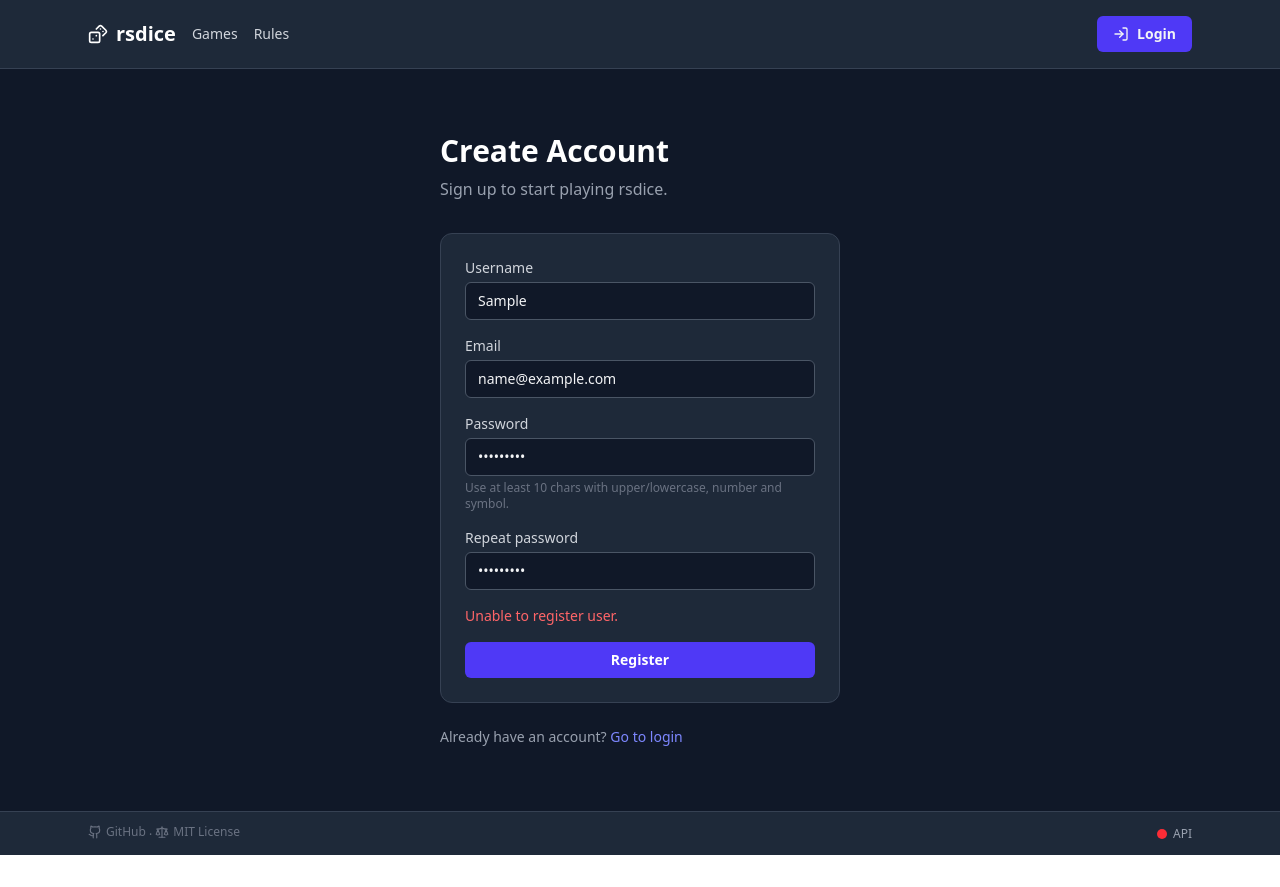
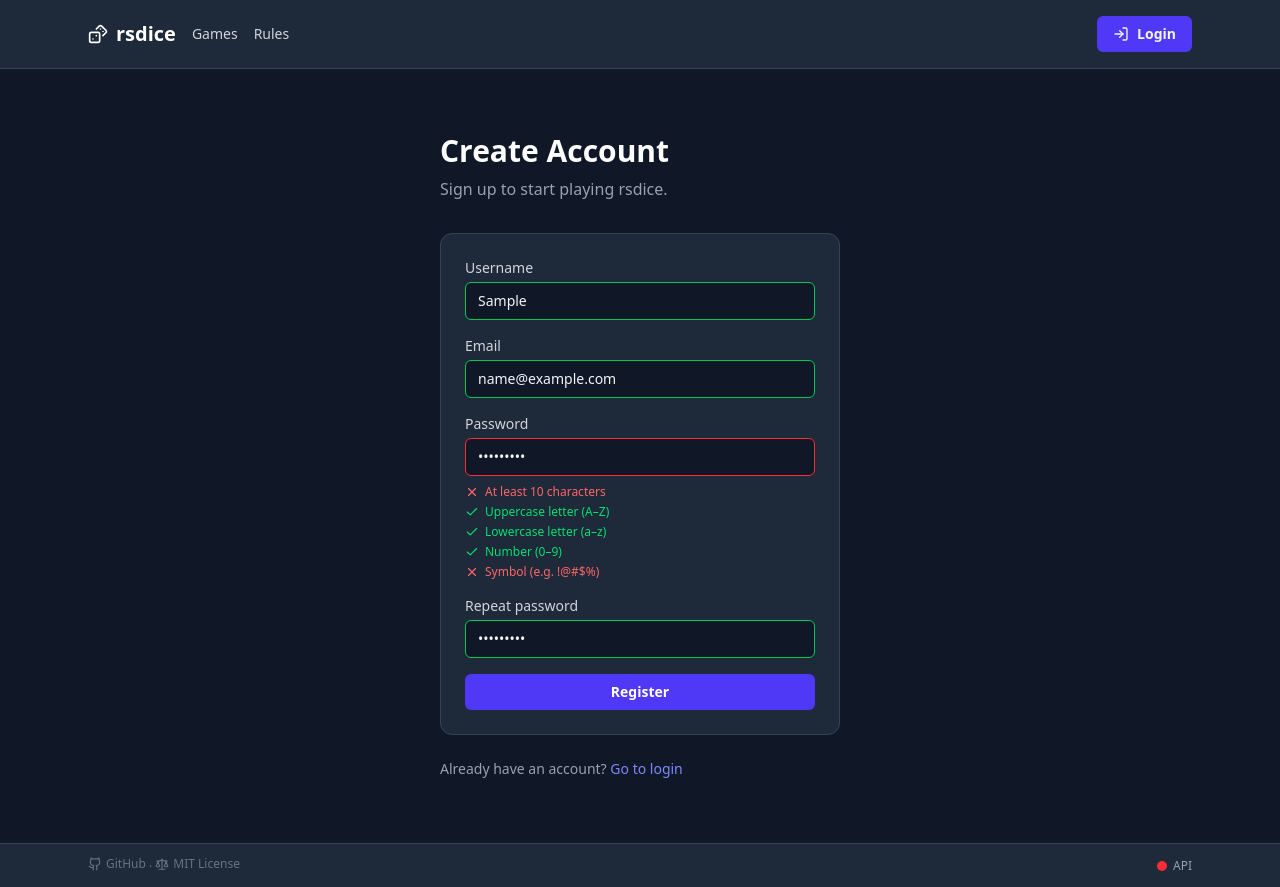
Before and after one commit to LHelge/rsdice, a React (Vite) app in the folder frontend/: page /register in a window 1280 px wide. Both pictures are taken after typing "Sample", "name@example.com", "Sample123", "Sample123" into the empty fields and a click on the button "Register". Before the commit the page ends 855 px from the top, so only its background shows below. Built offline with nearby package versions, Linux system fonts and the light colour scheme; no server answers.

Commit message:
feat(frontend): Form input validation

```diff
--- /dev/null
+++ b/frontend/src/components/PasswordRequirements.tsx
@@ -0,0 +1,30 @@
+import { Check, X } from "lucide-react";
+import type { PasswordRules } from "../utils/validation";
+
+const RULES: { key: keyof PasswordRules; label: string }[] = [
+    { key: "length", label: "At least 10 characters" },
+    { key: "uppercase", label: "Uppercase letter (A–Z)" },
+    { key: "lowercase", label: "Lowercase letter (a–z)" },
+    { key: "number", label: "Number (0–9)" },
+    { key: "symbol", label: "Symbol (e.g. !@#$%)" },
+];
+
+type PasswordRequirementsProps = {
+    rules: PasswordRules;
+};
+
+export default function PasswordRequirements({ rules }: PasswordRequirementsProps) {
+    return (
+        <ul className="mt-2 space-y-1">
+            {RULES.map(({ key, label }) => {
+                const met = rules[key];
+                return (
+                    <li key={key} className={`flex items-center gap-1.5 text-xs ${met ? "text-green-400" : "text-red-400"}`}>
+                        {met ? <Check className="w-3.5 h-3.5 shrink-0" /> : <X className="w-3.5 h-3.5 shrink-0" />}
+                        {label}
+                    </li>
+                );
+            })}
+        </ul>
+    );
+}
--- a/frontend/src/pages/Profile.tsx
+++ b/frontend/src/pages/Profile.tsx
@@ -1,6 +1,8 @@
 import { useState } from "react";
 import type { FormEvent } from "react";
 import { ApiError, changePassword, type User } from "../api/auth";
+import PasswordRequirements from "../components/PasswordRequirements";
+import { checkPassword, fieldClass, isPasswordValid } from "../utils/validation";
 
 type ProfileProps = {
     user: User;
@@ -14,13 +16,23 @@ export default function Profile({ user }: ProfileProps) {
     const [error, setError] = useState<string | null>(null);
     const [success, setSuccess] = useState<string | null>(null);
 
+    const [touched, setTouched] = useState({
+        currentPassword: false,
+        newPassword: false,
+        repeatNewPassword: false,
+    });
+    const touch = (field: keyof typeof touched) => setTouched((t) => ({ ...t, [field]: true }));
+
+    const passwordRules = checkPassword(newPassword);
+    const newPasswordValid = isPasswordValid(passwordRules);
+    const repeatValid = newPassword.length > 0 && repeatNewPassword === newPassword;
+    const currentPasswordValid = currentPassword.length > 0;
+
     const handlePasswordChange = async (event: FormEvent<HTMLFormElement>) => {
         event.preventDefault();
+        setTouched({ currentPassword: true, newPassword: true, repeatNewPassword: true });
 
-        if (newPassword !== repeatNewPassword) {
-            setError("New passwords do not match.");
-            return;
-        }
+        if (!currentPasswordValid || !newPasswordValid || !repeatValid) return;
 
         setSubmitting(true);
         setError(null);
@@ -31,6 +43,7 @@ export default function Profile({ user }: ProfileProps) {
             setCurrentPassword("");
             setNewPassword("");
             setRepeatNewPassword("");
+            setTouched({ currentPassword: false, newPassword: false, repeatNewPassword: false });
             setSuccess("Password updated successfully.");
         } catch (submitError) {
             if (submitError instanceof ApiError) {
@@ -77,11 +90,15 @@ export default function Profile({ user }: ProfileProps) {
                         <input
                             id="profile-current-password"
                             type="password"
-                            className="w-full rounded-md border border-gray-600 bg-gray-900 px-3 py-2 text-sm text-gray-100 focus:outline-none focus:ring-2 focus:ring-indigo-500"
+                            className={fieldClass(touched.currentPassword, currentPasswordValid)}
                             value={currentPassword}
                             onChange={(event) => setCurrentPassword(event.target.value)}
+                            onBlur={() => touch("currentPassword")}
                             required
                         />
+                        {touched.currentPassword && !currentPasswordValid && (
+                            <p className="mt-1 text-xs text-red-400">Enter your current password.</p>
+                        )}
                     </div>
 
                     <div>
@@ -91,12 +108,13 @@ export default function Profile({ user }: ProfileProps) {
                         <input
                             id="profile-password"
                             type="password"
-                            className="w-full rounded-md border border-gray-600 bg-gray-900 px-3 py-2 text-sm text-gray-100 focus:outline-none focus:ring-2 focus:ring-indigo-500"
+                            className={fieldClass(touched.newPassword, newPasswordValid)}
                             value={newPassword}
                             onChange={(event) => setNewPassword(event.target.value)}
+                            onBlur={() => touch("newPassword")}
                             required
                         />
-                        <p className="mt-1 text-xs text-gray-500">Use at least 10 chars with upper/lowercase, number and symbol.</p>
+                        {newPassword.length > 0 && <PasswordRequirements rules={passwordRules} />}
                     </div>
 
                     <div>
@@ -106,11 +124,15 @@ export default function Profile({ user }: ProfileProps) {
                         <input
                             id="profile-repeat-password"
                             type="password"
-                            className="w-full rounded-md border border-gray-600 bg-gray-900 px-3 py-2 text-sm text-gray-100 focus:outline-none focus:ring-2 focus:ring-indigo-500"
+                            className={fieldClass(touched.repeatNewPassword, repeatValid)}
                             value={repeatNewPassword}
                             onChange={(event) => setRepeatNewPassword(event.target.value)}
+                            onBlur={() => touch("repeatNewPassword")}
                             required
                         />
+                        {touched.repeatNewPassword && !repeatValid && repeatNewPassword.length > 0 && (
+                            <p className="mt-1 text-xs text-red-400">Passwords do not match.</p>
+                        )}
                     </div>
 
                     {error && <p className="text-sm text-red-400">{error}</p>}
--- a/frontend/src/pages/Register.tsx
+++ b/frontend/src/pages/Register.tsx
@@ -2,6 +2,8 @@ import { useState } from "react";
 import type { FormEvent } from "react";
 import { Link, useNavigate } from "react-router-dom";
 import { ApiError, register, type User } from "../api/auth";
+import PasswordRequirements from "../components/PasswordRequirements";
+import { checkPassword, fieldClass, isPasswordValid } from "../utils/validation";
 
 type RegisterProps = {
     onRegistered: (user: User) => void;
@@ -16,12 +18,27 @@ export default function Register({ onRegistered }: RegisterProps) {
     const [submitting, setSubmitting] = useState(false);
     const [error, setError] = useState<string | null>(null);
 
+    const [touched, setTouched] = useState({
+        username: false,
+        email: false,
+        password: false,
+        repeatPassword: false,
+    });
+
+    const touch = (field: keyof typeof touched) =>
+        setTouched((t) => ({ ...t, [field]: true }));
+
+    const passwordRules = checkPassword(password);
+    const passwordValid = isPasswordValid(passwordRules);
+    const emailValid = /^[^\s@]+@[^\s@]+\.[^\s@]+$/.test(email);
+    const usernameValid = username.trim().length >= 3;
+    const repeatValid = password.length > 0 && repeatPassword === password;
+
     const handleSubmit = async (event: FormEvent<HTMLFormElement>) => {
         event.preventDefault();
-        if (password !== repeatPassword) {
-            setError("Passwords do not match.");
-            return;
-        }
+        setTouched({ username: true, email: true, password: true, repeatPassword: true });
+
+        if (!usernameValid || !emailValid || !passwordValid || !repeatValid) return;
 
         setSubmitting(true);
         setError(null);
@@ -53,11 +70,15 @@ export default function Register({ onRegistered }: RegisterProps) {
                     </label>
                     <input
                         id="register-username"
-                        className="w-full rounded-md border border-gray-600 bg-gray-900 px-3 py-2 text-sm text-gray-100 focus:outline-none focus:ring-2 focus:ring-indigo-500"
+                        className={fieldClass(touched.username, usernameValid)}
                         value={username}
                         onChange={(event) => setUsername(event.target.value)}
+                        onBlur={() => touch("username")}
                         required
                     />
+                    {touched.username && !usernameValid && (
+                        <p className="mt-1 text-xs text-red-400">Username must be at least 3 characters.</p>
+                    )}
                 </div>
 
                 <div>
@@ -67,11 +88,15 @@ export default function Register({ onRegistered }: RegisterProps) {
                     <input
                         id="register-email"
                         type="email"
-                        className="w-full rounded-md border border-gray-600 bg-gray-900 px-3 py-2 text-sm text-gray-100 focus:outline-none focus:ring-2 focus:ring-indigo-500"
+                        className={fieldClass(touched.email, emailValid)}
                         value={email}
                         onChange={(event) => setEmail(event.target.value)}
+                        onBlur={() => touch("email")}
                         required
                     />
+                    {touched.email && !emailValid && (
+                        <p className="mt-1 text-xs text-red-400">Enter a valid email address.</p>
+                    )}
                 </div>
 
                 <div>
@@ -81,12 +106,13 @@ export default function Register({ onRegistered }: RegisterProps) {
                     <input
                         id="register-password"
                         type="password"
-                        className="w-full rounded-md border border-gray-600 bg-gray-900 px-3 py-2 text-sm text-gray-100 focus:outline-none focus:ring-2 focus:ring-indigo-500"
+                        className={fieldClass(touched.password, passwordValid)}
                         value={password}
                         onChange={(event) => setPassword(event.target.value)}
+                        onBlur={() => touch("password")}
                         required
                     />
-                    <p className="mt-1 text-xs text-gray-500">Use at least 10 chars with upper/lowercase, number and symbol.</p>
+                    {password.length > 0 && <PasswordRequirements rules={passwordRules} />}
                 </div>
 
                 <div>
@@ -96,11 +122,15 @@ export default function Register({ onRegistered }: RegisterProps) {
                     <input
                         id="register-repeat-password"
                         type="password"
-                        className="w-full rounded-md border border-gray-600 bg-gray-900 px-3 py-2 text-sm text-gray-100 focus:outline-none focus:ring-2 focus:ring-indigo-500"
+                        className={fieldClass(touched.repeatPassword, repeatValid)}
                         value={repeatPassword}
                         onChange={(event) => setRepeatPassword(event.target.value)}
+                        onBlur={() => touch("repeatPassword")}
                         required
                     />
+                    {touched.repeatPassword && !repeatValid && repeatPassword.length > 0 && (
+                        <p className="mt-1 text-xs text-red-400">Passwords do not match.</p>
+                    )}
                 </div>
 
                 {error && <p className="text-sm text-red-400">{error}</p>}
--- a/frontend/src/pages/ResetPassword.tsx
+++ b/frontend/src/pages/ResetPassword.tsx
@@ -2,6 +2,8 @@ import { useState } from "react";
 import type { FormEvent } from "react";
 import { Link, useNavigate, useSearchParams } from "react-router-dom";
 import { ApiError, resetPassword } from "../api/auth";
+import PasswordRequirements from "../components/PasswordRequirements";
+import { checkPassword, fieldClass, isPasswordValid } from "../utils/validation";
 
 export default function ResetPassword() {
   const navigate = useNavigate();
@@ -13,17 +15,23 @@ export default function ResetPassword() {
   const [submitting, setSubmitting] = useState(false);
   const [error, setError] = useState<string | null>(null);
 
+  const [touched, setTouched] = useState({ password: false, repeatPassword: false });
+  const touch = (field: keyof typeof touched) => setTouched((t) => ({ ...t, [field]: true }));
+
+  const passwordRules = checkPassword(password);
+  const passwordValid = isPasswordValid(passwordRules);
+  const repeatValid = password.length > 0 && repeatPassword === password;
+
   const handleSubmit = async (event: FormEvent<HTMLFormElement>) => {
     event.preventDefault();
+    setTouched({ password: true, repeatPassword: true });
+
     if (!token) {
       setError("Missing password reset token.");
       return;
     }
 
-    if (password !== repeatPassword) {
-      setError("Passwords do not match.");
-      return;
-    }
+    if (!passwordValid || !repeatValid) return;
 
     setSubmitting(true);
     setError(null);
@@ -55,12 +63,13 @@ export default function ResetPassword() {
           <input
             id="new-password"
             type="password"
-            className="w-full rounded-md border border-gray-600 bg-gray-900 px-3 py-2 text-sm text-gray-100 focus:outline-none focus:ring-2 focus:ring-indigo-500"
+            className={fieldClass(touched.password, passwordValid)}
             value={password}
             onChange={(event) => setPassword(event.target.value)}
+            onBlur={() => touch("password")}
             required
           />
-          <p className="mt-1 text-xs text-gray-500">Use at least 10 chars with upper/lowercase, number and symbol.</p>
+          {password.length > 0 && <PasswordRequirements rules={passwordRules} />}
         </div>
 
         <div>
@@ -70,11 +79,15 @@ export default function ResetPassword() {
           <input
             id="repeat-password"
             type="password"
-            className="w-full rounded-md border border-gray-600 bg-gray-900 px-3 py-2 text-sm text-gray-100 focus:outline-none focus:ring-2 focus:ring-indigo-500"
+            className={fieldClass(touched.repeatPassword, repeatValid)}
             value={repeatPassword}
             onChange={(event) => setRepeatPassword(event.target.value)}
+            onBlur={() => touch("repeatPassword")}
             required
           />
+          {touched.repeatPassword && !repeatValid && repeatPassword.length > 0 && (
+            <p className="mt-1 text-xs text-red-400">Passwords do not match.</p>
+          )}
         </div>
 
         {error && <p className="text-sm text-red-400">{error}</p>}
--- /dev/null
+++ b/frontend/src/utils/validation.ts
@@ -0,0 +1,30 @@
+export interface PasswordRules {
+    length: boolean;
+    uppercase: boolean;
+    lowercase: boolean;
+    number: boolean;
+    symbol: boolean;
+}
+
+export function checkPassword(password: string): PasswordRules {
+    return {
+        length: password.length >= 10,
+        uppercase: /[A-Z]/.test(password),
+        lowercase: /[a-z]/.test(password),
+        number: /[0-9]/.test(password),
+        symbol: /[^A-Za-z0-9]/.test(password),
+    };
+}
+
+export function isPasswordValid(rules: PasswordRules): boolean {
+    return Object.values(rules).every(Boolean);
+}
+
+/** Returns Tailwind border + focus-ring classes based on touched/valid state. */
+export function fieldClass(touched: boolean, valid: boolean): string {
+    const base =
+        "w-full rounded-md border bg-gray-900 px-3 py-2 text-sm text-gray-100 focus:outline-none focus:ring-2";
+    if (!touched) return `${base} border-gray-600 focus:ring-indigo-500`;
+    if (valid) return `${base} border-green-500 focus:ring-green-500`;
+    return `${base} border-red-500 focus:ring-red-500`;
+}
```
